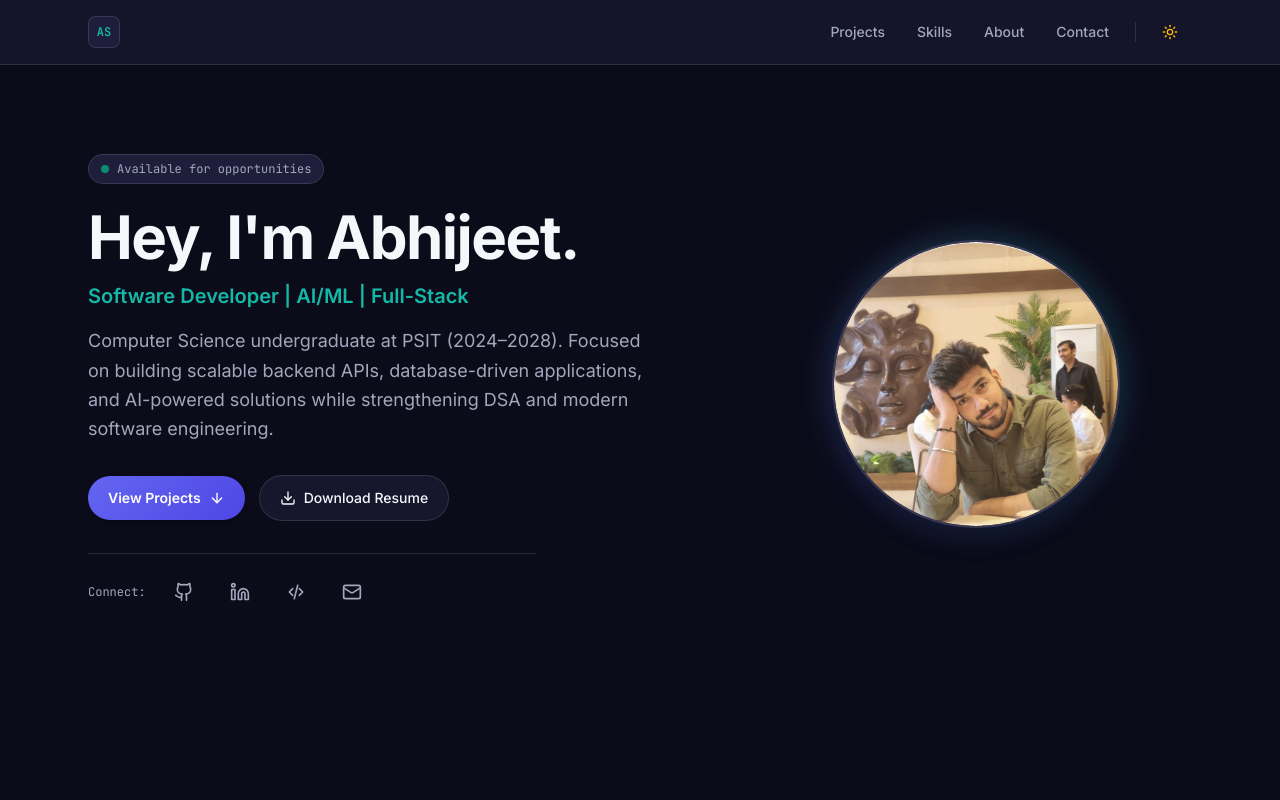
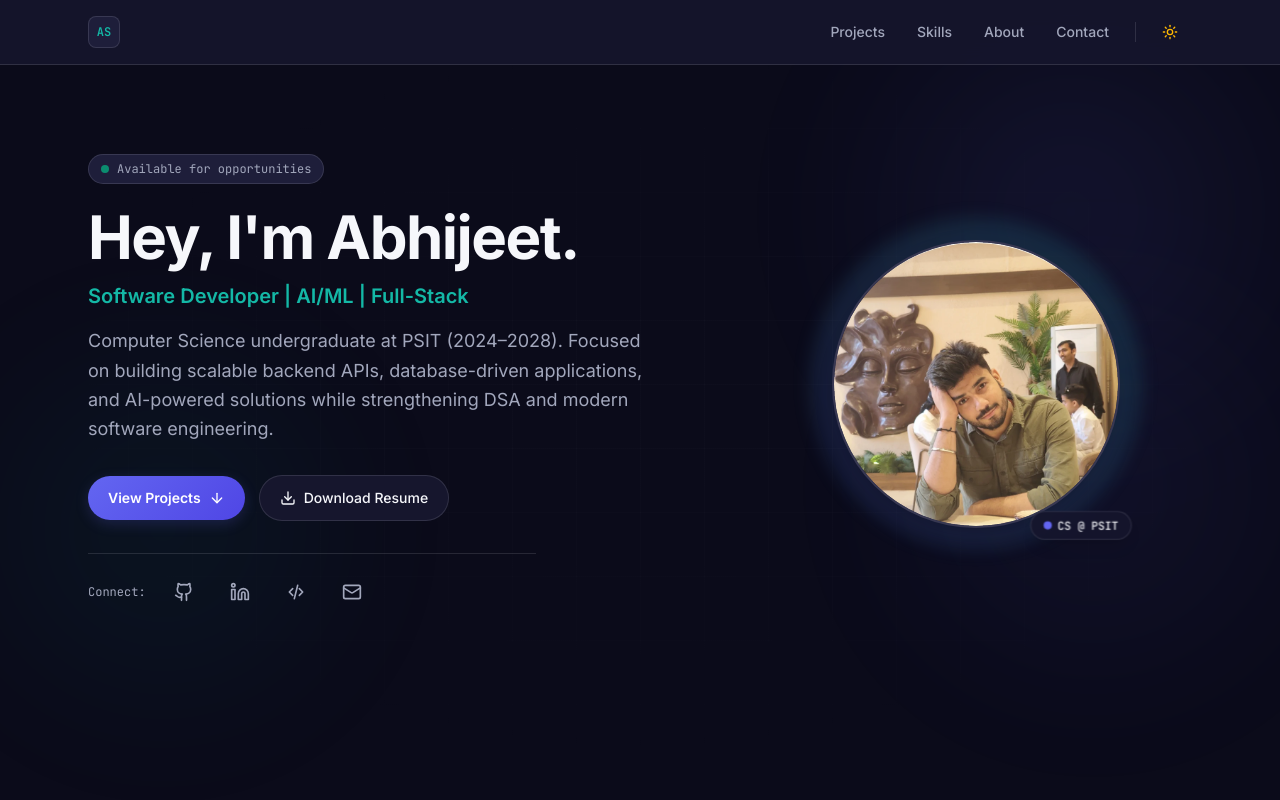
Before and after one commit to Abhijeet-Singh-01/Portfolio, a React (Vite) app: page / in a window 1280 px wide. Shown: the top 800 px of the page. Built offline with nearby package versions, Linux system fonts and the light colour scheme.

Commit message:
feat(3d-polish): add lightweight CSS perspective depth, restrained card tilt, and micro-interactions

```diff
--- a/src/App.tsx
+++ b/src/App.tsx
@@ -25,7 +25,7 @@ export const App: React.FC = () => {
           }
         });
       },
-      { threshold: 0.1, rootMargin: '0px 0px -40px 0px' }
+      { threshold: 0.08, rootMargin: '0px 0px -30px 0px' }
     );
 
     const elements = document.querySelectorAll('.reveal-item');
@@ -35,10 +35,18 @@ export const App: React.FC = () => {
   }, []);
 
   return (
-    <div className="min-h-screen bg-[var(--bg)] text-[var(--text)] transition-colors duration-200">
+    <div className="relative min-h-screen bg-[var(--bg)] text-[var(--text)] transition-colors duration-200 overflow-x-hidden">
       <a className="skip-link" href="#main-content">
         Skip to main content
       </a>
+
+      {/* Restrained 3D Ambient Depth Layer (CSS/SVG only, 0 JS overhead) */}
+      <div className="fixed inset-0 pointer-events-none overflow-hidden z-0" aria-hidden="true">
+        <div className="ambient-shape ambient-shape-1" />
+        <div className="ambient-shape ambient-shape-2" />
+        <div className="ambient-shape ambient-shape-3" />
+        <div className="ambient-grid" />
+      </div>
 
       {/* Header & Navigation */}
       <Navbar />
--- a/src/components/Hero/Hero.tsx
+++ b/src/components/Hero/Hero.tsx
@@ -9,6 +9,23 @@ export const Hero: React.FC = () => {
     if (projectsEl) {
       projectsEl.scrollIntoView({ behavior: 'smooth' });
     }
+  };
+
+  const handlePointerMove = (e: React.PointerEvent<HTMLDivElement>) => {
+    if (e.pointerType === 'touch') return;
+    if (typeof window !== 'undefined' && window.matchMedia('(prefers-reduced-motion: reduce)').matches) return;
+    const rect = e.currentTarget.getBoundingClientRect();
+    const x = (e.clientX - rect.left) / rect.width - 0.5;
+    const y = (e.clientY - rect.top) / rect.height - 0.5;
+    const rx = (-y * 8).toFixed(2);
+    const ry = (x * 8).toFixed(2);
+    e.currentTarget.style.setProperty('--hero-rx', `${rx}deg`);
+    e.currentTarget.style.setProperty('--hero-ry', `${ry}deg`);
+  };
+
+  const handlePointerLeave = (e: React.PointerEvent<HTMLDivElement>) => {
+    e.currentTarget.style.setProperty('--hero-rx', '0deg');
+    e.currentTarget.style.setProperty('--hero-ry', '0deg');
   };
 
   return (
@@ -107,17 +124,22 @@ export const Hero: React.FC = () => {
           </div>
         </div>
 
-        {/* Right Column: Real Untouched Profile Photo (5 cols) */}
+        {/* Right Column: Real Untouched Profile Photo with 3D Depth Layers (5 cols) */}
         <div className="lg:col-span-5 flex justify-center order-1 lg:order-2">
-          <div className="relative group w-48 h-48 sm:w-60 sm:h-60 lg:w-72 lg:h-72">
-            {/* Subtle decorative glow ring */}
           <div
-              className="absolute -inset-2 rounded-full bg-gradient-to-tr from-[var(--accent-primary)]/20 to-[var(--accent-secondary)]/20 blur-md pointer-events-none"
+            className="hero-3d-scene cursor-default select-none"
+            onPointerMove={handlePointerMove}
+            onPointerLeave={handlePointerLeave}
+          >
+            <div className="hero-3d-wrap relative w-48 h-48 sm:w-60 sm:h-60 lg:w-72 lg:h-72">
+              {/* Layer 1: Back depth layer (ambient orbital ring & glow) */}
+              <div
+                className="hero-depth-back absolute -inset-3 rounded-full border border-[var(--accent-secondary)]/25 bg-gradient-to-tr from-[var(--accent-primary)]/15 to-[var(--accent-secondary)]/15 blur-sm pointer-events-none"
                 aria-hidden="true"
               />
 
-            {/* Photo container */}
-            <div className="relative w-full h-full rounded-full overflow-hidden border-2 border-[var(--border)] shadow-xl bg-[var(--surface-2)]">
+              {/* Layer 2: Mid depth layer (real untouched profile photo) */}
+              <div className="hero-depth-mid relative w-full h-full rounded-full overflow-hidden border-2 border-[var(--border)] shadow-xl bg-[var(--surface-2)]">
                 <img
                   src={profilePhoto}
                   alt="Portrait of Abhijeet Singh"
@@ -128,6 +150,16 @@ export const Hero: React.FC = () => {
                   className="w-full h-full object-cover select-none"
                 />
               </div>
+
+              {/* Layer 3: Front depth layer (floating accent badge) */}
+              <div
+                className="hero-depth-front absolute -bottom-2 -right-2 px-3 py-1 rounded-full bg-[var(--surface)]/90 backdrop-blur-md border border-[var(--border)] shadow-lg flex items-center gap-1.5 pointer-events-none"
+                aria-hidden="true"
+              >
+                <span className="w-2 h-2 rounded-full bg-[var(--accent-primary)]" />
+                <span className="text-[11px] font-mono font-medium text-[var(--text)]">CS @ PSIT</span>
+              </div>
+            </div>
           </div>
         </div>
       </div>
--- a/src/components/Projects/ProjectCard.tsx
+++ b/src/components/Projects/ProjectCard.tsx
@@ -11,8 +11,34 @@ interface ProjectCardProps {
 export const ProjectCard: React.FC<ProjectCardProps> = ({ project, index }) => {
   const formattedIndex = String(index + 1).padStart(2, '0');
 
+  const handlePointerMove = (e: React.PointerEvent<HTMLElement>) => {
+    if (e.pointerType === 'touch') return;
+    if (typeof window !== 'undefined' && window.matchMedia('(prefers-reduced-motion: reduce)').matches) return;
+    const rect = e.currentTarget.getBoundingClientRect();
+    const x = (e.clientX - rect.left) / rect.width - 0.5;
+    const y = (e.clientY - rect.top) / rect.height - 0.5;
+    const rx = (-y * 7).toFixed(2);
+    const ry = (x * 7).toFixed(2);
+    const gx = `${Math.round((x + 0.5) * 100)}%`;
+    const gy = `${Math.round((y + 0.5) * 100)}%`;
+
+    e.currentTarget.style.setProperty('--card-rx', `${rx}deg`);
+    e.currentTarget.style.setProperty('--card-ry', `${ry}deg`);
+    e.currentTarget.style.setProperty('--card-gx', gx);
+    e.currentTarget.style.setProperty('--card-gy', gy);
+  };
+
+  const handlePointerLeave = (e: React.PointerEvent<HTMLElement>) => {
+    e.currentTarget.style.setProperty('--card-rx', '0deg');
+    e.currentTarget.style.setProperty('--card-ry', '0deg');
+  };
+
   return (
-    <article className="card-base p-6 sm:p-8 flex flex-col justify-between reveal-item">
+    <article
+      className="card-base card-3d p-6 sm:p-8 flex flex-col justify-between reveal-item"
+      onPointerMove={handlePointerMove}
+      onPointerLeave={handlePointerLeave}
+    >
       <div>
         {/* Header: Number & Category */}
         <div className="flex items-center justify-between gap-3 mb-4 pb-3 border-b border-[var(--border-subtle)]">
--- a/src/index.css
+++ b/src/index.css
@@ -82,12 +82,82 @@
   transform: translateY(0);
 }
 
-/* Card surfaces */
+/* Ambient 3D Depth Layer (CSS/SVG only, 0 JS) */
+.ambient-shape {
+  position: absolute;
+  border-radius: 50%;
+  filter: blur(80px);
+  pointer-events: none;
+}
+.ambient-shape-1 {
+  top: -6%;
+  right: -4%;
+  width: 46vw;
+  height: 46vw;
+  max-width: 520px;
+  max-height: 520px;
+  background: radial-gradient(circle, var(--accent-primary) 0%, transparent 70%);
+  opacity: 0.12;
+}
+.ambient-shape-2 {
+  top: 36%;
+  left: -6%;
+  width: 40vw;
+  height: 40vw;
+  max-width: 480px;
+  max-height: 480px;
+  background: radial-gradient(circle, var(--accent-secondary) 0%, transparent 70%);
+  opacity: 0.08;
+}
+.ambient-shape-3 {
+  bottom: 8%;
+  right: -5%;
+  width: 42vw;
+  height: 42vw;
+  max-width: 500px;
+  max-height: 500px;
+  background: radial-gradient(circle, var(--accent-primary) 0%, transparent 70%);
+  opacity: 0.09;
+}
+.ambient-grid {
+  position: absolute;
+  inset: 0;
+  background-image: linear-gradient(var(--border-subtle) 1px, transparent 1px),
+                    linear-gradient(90deg, var(--border-subtle) 1px, transparent 1px);
+  background-size: 64px 64px;
+  mask-image: radial-gradient(ellipse at 50% 50%, black 15%, transparent 75%);
+  -webkit-mask-image: radial-gradient(ellipse at 50% 50%, black 15%, transparent 75%);
+  opacity: 0.28;
+}
+
+/* Hero 3D Card Composition */
+.hero-3d-scene {
+  perspective: 1000px;
+}
+.hero-3d-wrap {
+  transform-style: preserve-3d;
+  transform: rotateX(var(--hero-rx, 0deg)) rotateY(var(--hero-ry, 0deg));
+  transition: transform 450ms cubic-bezier(0.16, 1, 0.3, 1);
+  will-change: transform;
+}
+.hero-depth-back {
+  transform: translateZ(-20px) scale(1.08);
+}
+.hero-depth-mid {
+  transform: translateZ(0px);
+}
+.hero-depth-front {
+  transform: translateZ(24px);
+}
+
+/* Card surfaces & Subtle 3D Tilt */
 .card-base {
   background-color: var(--surface);
   border: 1px solid var(--border);
   border-radius: 1rem;
   transition: border-color 200ms ease, box-shadow 200ms ease, transform 200ms ease;
+  position: relative;
+  overflow: hidden;
 }
 .card-base:hover {
   border-color: var(--border-focus);
@@ -95,7 +165,30 @@
   transform: translateY(-2px);
 }
 
-/* Buttons */
+/* Subtle Desktop Card 3D Tilt */
+@media (hover: hover) and (pointer: fine) {
+  .card-3d {
+    perspective: 900px;
+    transform-style: preserve-3d;
+    transform: translateY(-2px) rotateX(var(--card-rx, 0deg)) rotateY(var(--card-ry, 0deg));
+    transition: transform 300ms cubic-bezier(0.16, 1, 0.3, 1), border-color 200ms ease, box-shadow 200ms ease;
+  }
+  .card-3d::after {
+    content: "";
+    position: absolute;
+    inset: 0;
+    border-radius: inherit;
+    pointer-events: none;
+    opacity: 0;
+    background: radial-gradient(350px circle at var(--card-gx, 50%) var(--card-gy, 50%), rgba(255, 255, 255, 0.05), transparent 70%);
+    transition: opacity 250ms ease;
+  }
+  .card-3d:hover::after {
+    opacity: 1;
+  }
+}
+
+/* Buttons with Micro-Interactions */
 .btn-primary {
   display: inline-flex;
   align-items: center;
@@ -109,17 +202,17 @@
   font-family: var(--font-sans);
   font-size: 0.875rem;
   font-weight: 600;
-  box-shadow: var(--shadow-sm);
+  box-shadow: 0 4px 14px var(--accent-primary-glow);
   transition: transform 180ms ease, box-shadow 180ms ease, opacity 180ms ease;
   cursor: pointer;
 }
 .btn-primary:hover {
   opacity: 0.95;
-  transform: translateY(-1px);
-  box-shadow: var(--shadow-md);
+  transform: translateY(-1.5px);
+  box-shadow: 0 6px 20px var(--accent-primary-glow);
 }
 .btn-primary:active {
-  transform: translateY(0);
+  transform: translateY(0.5px) scale(0.99);
 }
 
 .btn-secondary {
@@ -136,14 +229,18 @@
   font-family: var(--font-sans);
   font-size: 0.875rem;
   font-weight: 500;
-  transition: border-color 180ms ease, color 180ms ease, background-color 180ms ease, transform 180ms ease;
+  transition: border-color 180ms ease, color 180ms ease, background-color 180ms ease, transform 180ms ease, box-shadow 180ms ease;
   cursor: pointer;
 }
 .btn-secondary:hover {
   border-color: var(--accent-secondary);
   color: var(--accent-secondary);
   background: var(--surface-2);
-  transform: translateY(-1px);
+  transform: translateY(-1.5px);
+  box-shadow: 0 4px 14px var(--accent-secondary-glow);
+}
+.btn-secondary:active {
+  transform: translateY(0.5px) scale(0.99);
 }
 
 /* Tag chips */
@@ -157,6 +254,7 @@
   color: var(--text-2);
   font-family: var(--font-mono);
   font-size: 0.75rem;
+  transition: border-color 150ms ease, color 150ms ease;
 }
 
 /* Section headings */
@@ -189,18 +287,29 @@
   line-height: 1.6;
 }
 
-/* Single-trigger scroll reveal using IntersectionObserver */
+/* Single-trigger scroll reveal with subtle 3D perspective tilt */
 .reveal-item {
   opacity: 0;
-  transform: translateY(14px);
-  transition: opacity 400ms cubic-bezier(0.16, 1, 0.3, 1), transform 400ms cubic-bezier(0.16, 1, 0.3, 1);
+  transform: perspective(1000px) translateY(14px) rotateX(1.2deg);
+  transition: opacity 450ms cubic-bezier(0.16, 1, 0.3, 1), transform 450ms cubic-bezier(0.16, 1, 0.3, 1);
+  will-change: opacity, transform;
 }
 .reveal-item.revealed {
   opacity: 1;
-  transform: translateY(0);
+  transform: perspective(1000px) translateY(0) rotateX(0deg);
 }
 
-/* Accessibility: prefers-reduced-motion */
+/* Accessibility: prefers-reduced-motion & touch devices */
+@media (prefers-reduced-motion: reduce), (pointer: coarse) {
+  .hero-3d-wrap {
+    transform: none !important;
+    transition: none !important;
+  }
+  .card-3d {
+    transform: none !important;
+  }
+}
+
 @media (prefers-reduced-motion: reduce) {
   *,
   *::before,
```
Also changed, not shown: 1 other file (tests, documents, lock files or other folders). Lines whose indentation alone changed are shown as unchanged.
